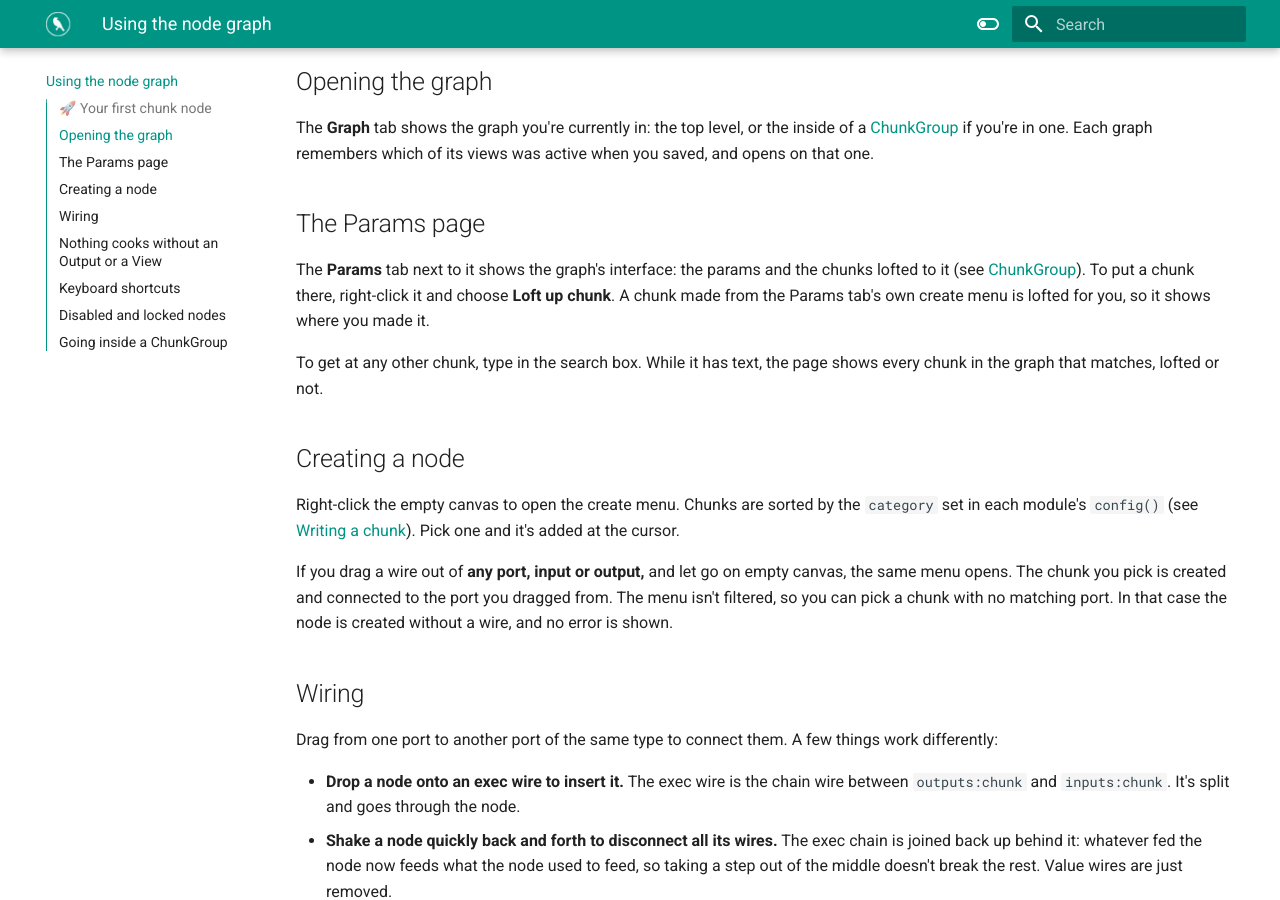
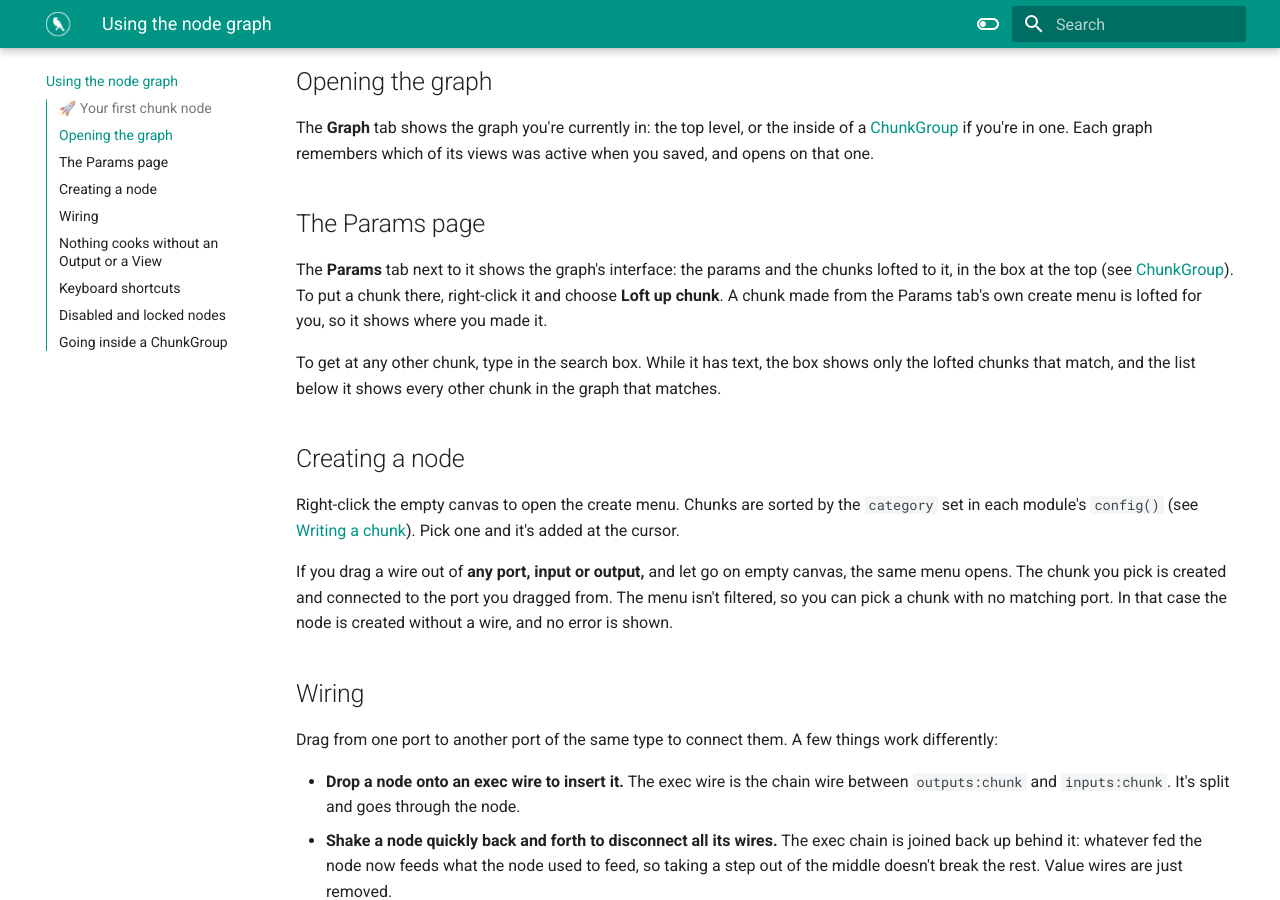
Before and after one commit to HuginStudios/usd_chunks, an MkDocs documentation site: the page built from docs/node-graph-basics.md, in a window 1280 px wide and 900 px high, scrolled down 525 px. Built offline with MkDocs 1.6.1 and Material for MkDocs 9.7.7, drawn with Linux system fonts in a browser that asks for light colours.

Commit message:
Docs: lofted chunks sit in the group's box on the Params page

```diff
--- a/docs/node-graph-basics.md
+++ b/docs/node-graph-basics.md
@@ -24,12 +24,13 @@ views was active when you saved, and opens on that one.
 ## The Params page
 
 The **Params** tab next to it shows the graph's interface: the params and the chunks lofted
-to it (see [ChunkGroup](core-chunks.md#chunkgroup)). To put a chunk there, right-click it
-and choose **Loft up chunk**. A chunk made from the Params tab's own create menu is lofted
-for you, so it shows where you made it.
+to it, in the box at the top (see [ChunkGroup](core-chunks.md#chunkgroup)). To put a chunk
+there, right-click it and choose **Loft up chunk**. A chunk made from the Params tab's own
+create menu is lofted for you, so it shows where you made it.
 
-To get at any other chunk, type in the search box. While it has text, the page shows every
-chunk in the graph that matches, lofted or not.
+To get at any other chunk, type in the search box. While it has text, the box shows only
+the lofted chunks that match, and the list below it shows every other chunk in the graph
+that matches.
 
 ## Creating a node
 
```
